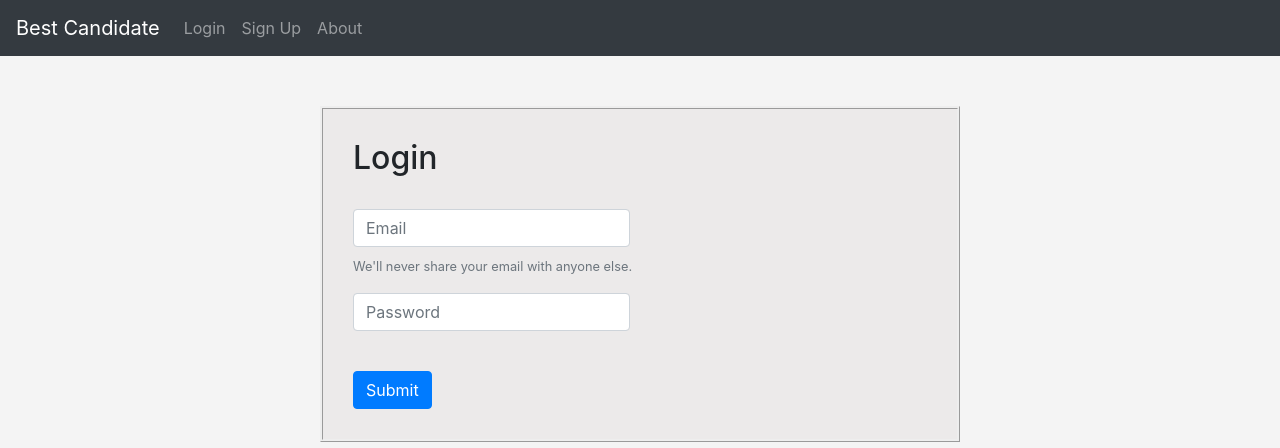
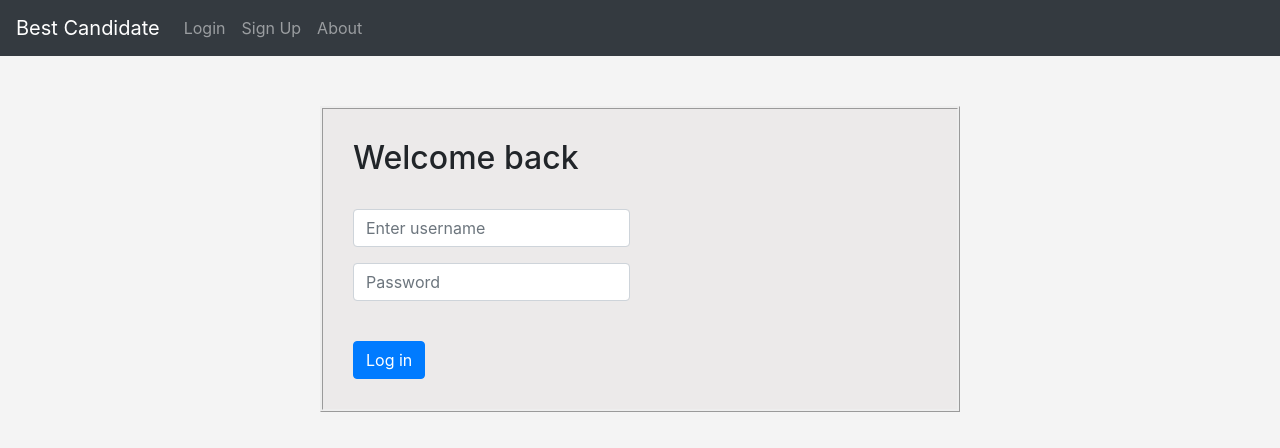
Before and after one commit to parulraheja98/BestCandidate, a React (Create React App) app in the folder front-end/: page / in a window 1280 px wide. Shown: the top 448 px of the page. Built offline with nearby package versions, Linux system fonts and the light colour scheme.

Commit message:
working but with a few bugs all around

```diff
--- a/front-end/package.json
+++ b/front-end/package.json
@@ -7,6 +7,7 @@
     "bootstrap": "^4.3.1",
     "react": "^16.8.6",
     "react-bootstrap": "^1.0.0-beta.9",
+    "react-cookie": "^4.0.1",
     "react-dom": "^16.8.6",
     "react-router-dom": "^5.0.1",
     "react-scripts": "3.0.1"
--- a/front-end/src/layout/Login.js
+++ b/front-end/src/layout/Login.js
@@ -1,5 +1,6 @@
 import React, { Component } from 'react'
 import {Form, Button, Alert} from 'react-bootstrap'
+import {withCookies, Cookies} from 'react-cookie';
 
 export class Login extends Component {
 
@@ -9,7 +10,7 @@ export class Login extends Component {
         const { cookies } = props;
         this.state = {loggedIn: false, username: '', password: '', invalidCredentials: false};
         this.handleSubmit = this.handleSubmit.bind(this);
-        this.handleEmailInput = this.handleEmailInput.bind(this);
+        this.handleUsername = this.handleUsername.bind(this);
         this.handlePasswordInput = this.handlePasswordInput.bind(this);
     }
 
@@ -31,10 +32,10 @@ export class Login extends Component {
         console.log('received response');
         if(data.access_token) {
             this.setState({invalidCredentials:false});
-            cookies.set('accessToken',data.access_token,{path:'/'}); //store the received tokens
-            cookies.set('refreshToken', data.refresh_token, {path: '/'});
+            cookies.set('access_token',data.access_token,{path:'/'}); //store the received tokens
+            cookies.set('refresh_token', data.refresh_token, {path: '/'});
             this.setState({loggedIn:true});
-            this.props.history.push('/');
+            //this.props.history.push('/');
         }else {
             this.setState({invalidCredentials:true}); //show the notification that says invalid password
         }
@@ -42,47 +43,52 @@ export class Login extends Component {
 
     }
 
-    handleEmailInput(event){
+    handleUsername(event){
         event.preventDefault();
         this.setState({username : event.target.value});
-        console.log(event.target.value);
     }
 
     handlePasswordInput(event){
         event.preventDefault();
-        this.setState({username : event.target.value});
-        console.log("Something going in the password");
+        this.setState({password : event.target.value});
     }
 
 
     render() {
         return (
             <div style={this.getLoginDivStyle()}>
-                <h2>Login</h2>
+                <h2>Welcome back</h2>
                 <br/>
                <Form style={this.getFormStyle()}>
-                    <Form.Group controlId="formBasicEmail">
-                        <Form.Control type="email" onClick={this.handleEmailInput} placeholder="Email"/>
-                        <Form.Text className="text-muted"> We'll never share your email with anyone else. </Form.Text>
+                    <Form.Group controlId="username">
+                        <Form.Control type='text' placeholder='Enter username' onChange={this.handleUsername} required/>
                     </Form.Group>
                     <Form.Group controlId="formBasicPassword">
-                        <Form.Control type="password" onClick={this.handlePasswordInput} placeholder="Password" />
+                        <Form.Control type="password" onClick={this.handlePasswordInput} placeholder="Password" required/>
                     </Form.Group>
                     <br/>
-                    <Button variant="primary"  onClick={this.handleSubmit} type="submit">Submit</Button>
+                    <Button variant="primary"  onClick={this.handleSubmit} type="submit">Log in</Button>
                 </Form>
                 {
                 this.state.invalidCredentials ?
-                <Alert variant='danger'> Invalid Login Credentials </Alert>
+                <Alert style={this.getAlertStyle()} variant='danger'>Failed to log in</Alert>
                 :null
                 }
                 {
                 this.state.loggedIn ?
-                <Alert variant='success'> You are logged in </Alert>
+                <Alert variant='success'>You are logged in</Alert>
                 :null
                 }
             </div>
         )
+    }
+
+    getAlertStyle = () => {
+        return {
+            margin: "auto",
+            width: "50%",
+            textAlign: "centered"
+        }
     }
 
 
@@ -105,4 +111,4 @@ export class Login extends Component {
     }
 }
 
-export default Login
+export default withCookies(Login)
--- a/front-end/src/layout/Register.js
+++ b/front-end/src/layout/Register.js
@@ -12,12 +12,14 @@ export class Register extends Component {
             confPassword:'',
             email:'',
             credentialsMatch:true,
-            role: ''
+            role: '',
+            successsfulRegistration: true
         };
+
+        this.handleRePassword = this.handleRePassword.bind(this);
         this.handleSubmit = this.handleSubmit.bind(this);
         this.handleUsername = this.handleUsername.bind(this);
         this.handlePassword = this.handlePassword.bind(this);
-        this.handleRePassword = this.handleRePassword.bind(this);
         this.handleEmail = this.handleEmail.bind(this);
         this.handleRole = this.handleRole.bind(this);
     }
@@ -51,16 +53,16 @@ export class Register extends Component {
     handleSubmit(event) {
 
         event.preventDefault();
-        console.log('checking username');
-        console.log(this.state.username);
-        console.log('checking usrname 1');
+
+
+        if(this.state.password === this.state.confPassword){
+            console.log("Passwords match");
 
             var registerCredentials = JSON.stringify({
                 username:this.state.username,
                 password:this.state.password,
-                role:this.state.role
+                role:"recruiter"
             })
-
 
             fetch('http://localhost:5000/register' , {
             method:'POST',
@@ -69,17 +71,22 @@ export class Register extends Component {
             body:registerCredentials
             })
             .then(response => response.json())
-        .then(data => {
+            .then(response => {
             console.log('received response');
-        console.log(data);
-        if(data.authorized) {
-            // is authorized defined?
-        }
-        else {
+            console.log(response);
+            if(response.ok) {
+                console.log("Successful registration");
+                this.setState({successsfulRegistration: true});
+            }else {
                 this.setState({credentialsMatch:false});
+                this.setState({successsfulRegistration: false})
             }
 
             })
+        }else{
+            console.log(this.state.password+" match "+this.state.confPassword);
+            console.log("Passwords do not match");
+        }
 
     }
 
@@ -93,10 +100,6 @@ export class Register extends Component {
                 <h2>Create an account</h2>
                 <br/>
                <Form style={this.getFormStyle()}>
-                    <Form.Group controlId="formBasicEmail">
-                        <Form.Control type="email" onClick={this.handleEmail} placeholder="Email" required/>
-                        <Form.Text className="text-muted"> We'll never share your email with anyone else. </Form.Text>
-                    </Form.Group>
                     <Form.Control type='text' placeholder='Enter username' onChange={this.handleUsername} required/>
                     <Form.Group controlId="formBasicPassword">
                         <Form.Control type="password" onClick={this.handlePassword} placeholder="Password" required/>
@@ -111,7 +114,7 @@ export class Register extends Component {
 
                     <br/>
                     <br/>
-                    <Button variant="primary"  onClick={this.handleSubmit} type="submit">Submit</Button>
+                    <Button variant="primary"  onClick={this.handleSubmit} type="submit">Register</Button>
                 </Form>
             </div>
 
```
Also changed, not shown: 1 other file (tests, documents, lock files or other folders). Lines whose indentation alone changed are shown as unchanged.
